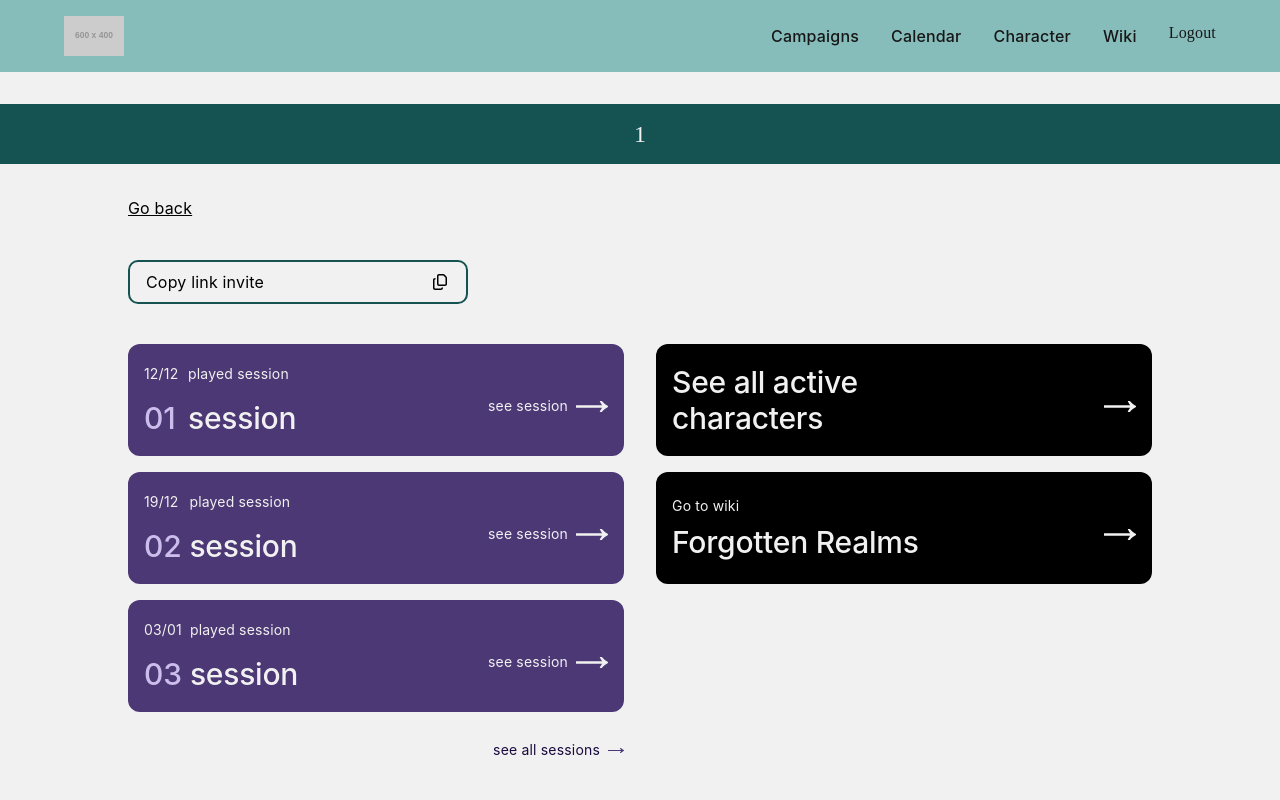
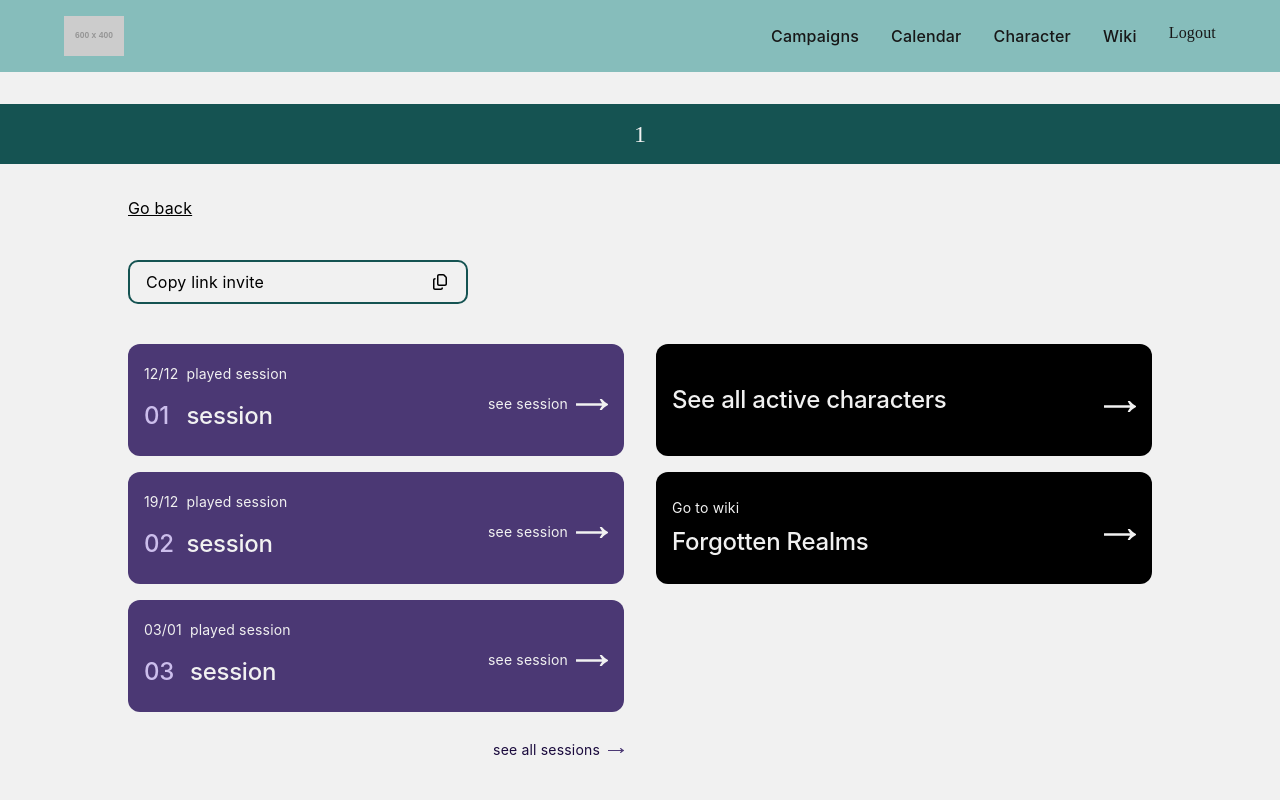
Before and after one commit to juleskj/dnd-react-flask, a React (Vite) app: page /campaigns/1 in a window 1280 px wide. Shown: the top 800 px of the page. Built offline with nearby package versions, Linux system fonts and the light colour scheme; a web font is replaced by a local one.

Commit message:
changing font size to match wiki page

```diff
--- a/src/components/CampaignCard.jsx
+++ b/src/components/CampaignCard.jsx
@@ -17,7 +17,7 @@ export default function CampaignCard({ campaignName, id, slug }) {
         }}
         className="flex justify-between w-full lg:h-40 h-28 items-center px-4 sm:px-5"
       >
-        <h2 className="pt-2 text-xl! lg:text-3xl! text-main-100!">{campaignName}</h2>
+        <h2 className="pt-2 text-xl! lg:text-2xl! text-main-100!">{campaignName}</h2>
 
         <div className="flex gap-2 text-main-100 text-sm!">
           <p>Go to campaign</p>
--- a/src/components/GoToPageCard.jsx
+++ b/src/components/GoToPageCard.jsx
@@ -8,7 +8,7 @@ export default function GoToPageCard({ link, cardTitle, additionalText, isAWikiL
         <div className="flex">
           <div>
             {additionalText && <p className="text-sm! pb-2 text-light-100">{additionalText}</p>}
-            <h2 className="font-sans! text-3xl! text-light-100">{cardTitle}</h2>
+            <h2 className="font-sans! text-2xl! text-light-100">{cardTitle}</h2>
           </div>
           <div className="flex justify-end items-center gap-2 pt-3 grow">
             <p className="text-sm! ">see session</p>
--- a/src/components/SessionCard.jsx
+++ b/src/components/SessionCard.jsx
@@ -13,9 +13,9 @@ export default function SessionCard({ isUpcoming, sessionNumber, date, sessionLi
             <p className={`text-sm! pb-2 ${variant === "small" && "order-2"} ${isUpcoming ? "text-accent-400" : "text-light-100"}`}>
               {isUpcoming ? "next session" : "played session"}
             </p>
-            <h2 className={`font-sans!  ${variant === "small" ? "order-3 text-3xl!" : "text-4xl!"} ${isUpcoming ? "text-accent-400!" : "text-accent-100!"}`}>{sessionNumber}</h2>
+            <h2 className={`font-sans!  ${variant === "small" ? "order-3 text-2xl!" : "text-3xl!"} ${isUpcoming ? "text-accent-400!" : "text-accent-100!"}`}>{sessionNumber}</h2>
 
-            <h2 className={`font-sans! ${variant === "small" ? "order-4 text-3xl!" : "text-4xl"} ${isUpcoming ? "text-accent-300" : "text-light-100"}`}>session</h2>
+            <h2 className={`font-sans! ${variant === "small" ? "order-4 text-2xl!" : "text-3xl"} ${isUpcoming ? "text-accent-300" : "text-light-100"}`}>session</h2>
             <p className={`text-sm! py-4 sm:py-7 ${variant === "small" && "order-1 py-0! sm:py-0!"} ${isUpcoming ? "text-accent-400" : "text-light-100"}`}>{date}</p>
           </div>
           {variant === "default" && <p className="bg-light-100 h-36 sm:h-64 p-2.5 rounded-xl text-accent-400 text-sm!">{sessionNote}</p>}
```
